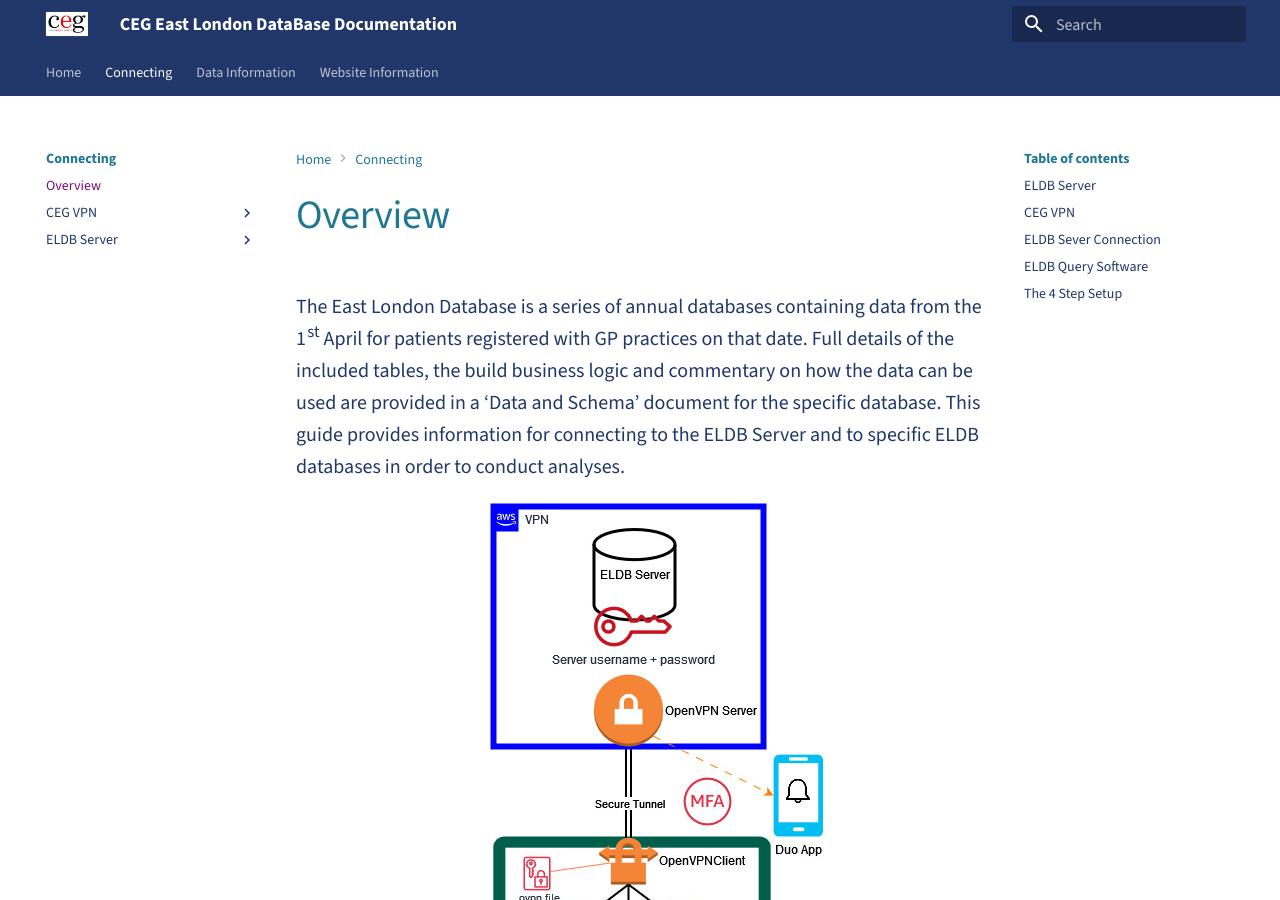
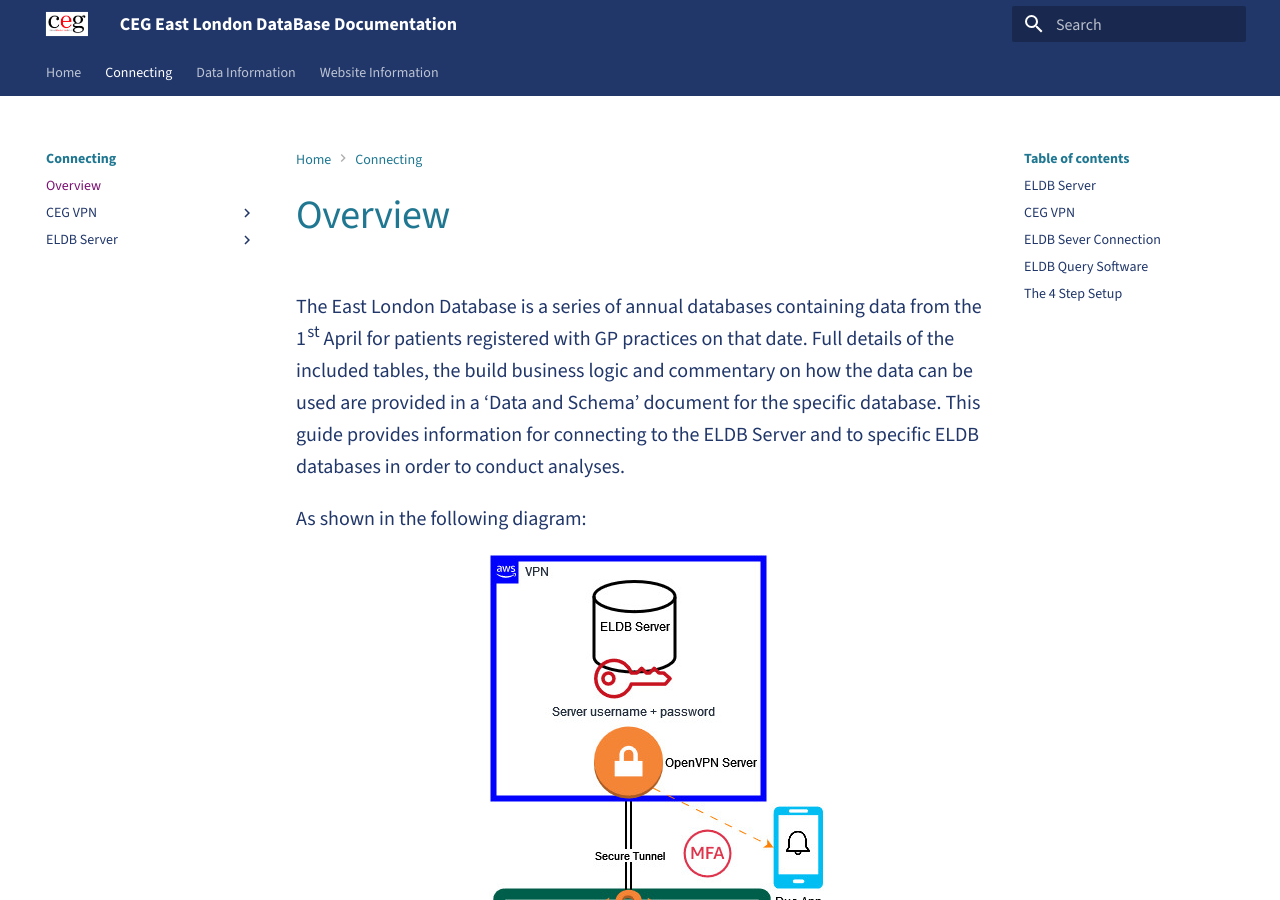
Before and after one commit to qmul-ceg/eldbdocs, an MkDocs documentation site: the page built from docs/Connect_Overview.md, in a window 1280 px wide and 900 px high. Built offline with MkDocs 1.6.1 and Material for MkDocs 9.7.7, drawn with Linux system fonts in a browser that asks for light colours.

Commit message:
Update Connect_Overview.md

```diff
--- a/docs/Connect_Overview.md
+++ b/docs/Connect_Overview.md
@@ -1,5 +1,7 @@
 # Overview
 The East London Database is a series of annual databases containing data from the 1<sup>st</sup> April for patients registered with GP practices on that date. Full details of the included tables, the build business logic and commentary on how the data can be used are provided in a ‘Data and Schema’ document for the specific database. This guide provides information for connecting to the ELDB Server and to specific ELDB databases in order to conduct analyses.
+
+As shown in the following diagram:
 
 <figure markdown="span">
 ![ELDB Connection](img/Connecting/Overview_01.jpg){align="center"}
```
